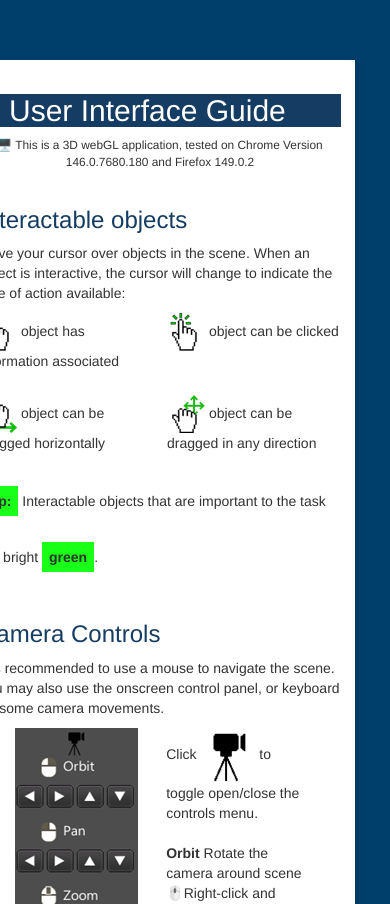
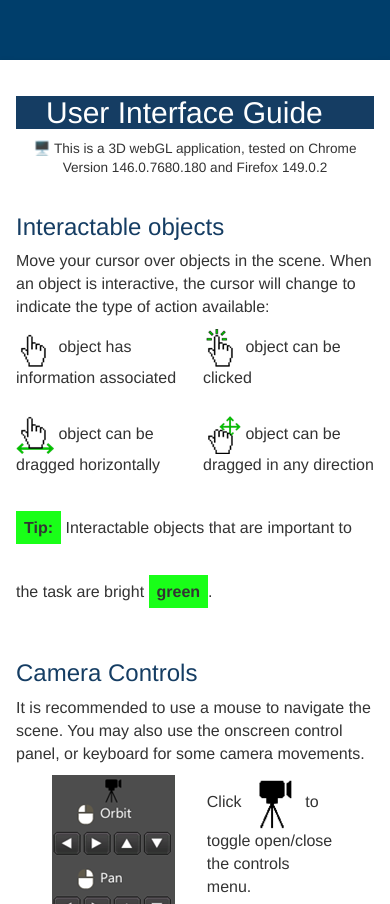
Before and after one commit to vie74050/MTV_HeartLungMachine_web, a website: page uploads/Builds/CO2Flushing/index.html in a window 390 px wide. Shown: the part 824-1728 px from the top of the page. Drawn offline with nearby package versions, Linux system fonts and the light colour scheme; files that its build step writes are made by us from their sources; no server answers.

Commit message:
custom styles media query for screen, portrait
Co-authored-by: Copilot <copilot@github.com>

```diff
--- a/uploads/Builds/CO2Flushing/custom.css
+++ b/uploads/Builds/CO2Flushing/custom.css
@@ -216,12 +216,11 @@ ul.list-items-container li._checked::before {
 #quick-start-guide {
     position: absolute;
     width: 850px; height: 100%;
+    right: 0;
     max-width: 100%;
-    right: 35px;
     overflow-y: auto;
     background-color: #fff;
     padding: 1em;
-    font-size: 1em;
     box-shadow: 0 4px 8px rgba(0, 0, 0, 0.2);
 }
 
@@ -259,3 +258,19 @@ button._toggle-grp.active::after {
     pointer-events: all;
     z-index: 9999;
 }
+
+/* mobile, media queries */
+
+@media screen and (max-width: 830px) {
+    :root {
+        --instructions-h: 2em;
+    }
+    .instructions,
+     #header button {
+        font-size: 20px;
+    }
+    ._toggle-panel-content {
+        font-size: 16px;
+    }
+
+}
--- a/uploads/Builds/CO2Flushing/index.html
+++ b/uploads/Builds/CO2Flushing/index.html
@@ -3,6 +3,7 @@
   <head>
     <meta charset="utf-8" />
     <meta http-equiv="Content-Type" content="text/html; charset=utf-8" />
+    <meta name="viewport" content="width=device-width, initial-scale=1.0">
     <title>BCIT | 3D Activity Viewer</title>
     <link
       rel="shortcut icon"
@@ -26,7 +27,7 @@
 
   <body class="d2l-edittable">
     <div id="header" class="mmd instructions">
-        <button id="reset-scene-button">Reset Scene</button>
+        <button id="reset-scene-button" class="btn">Reset Scene</button>
         <span class="right btn-group btn-group-toggle">
           <button
             id="toggle_quick-start-guide_btn"
```
